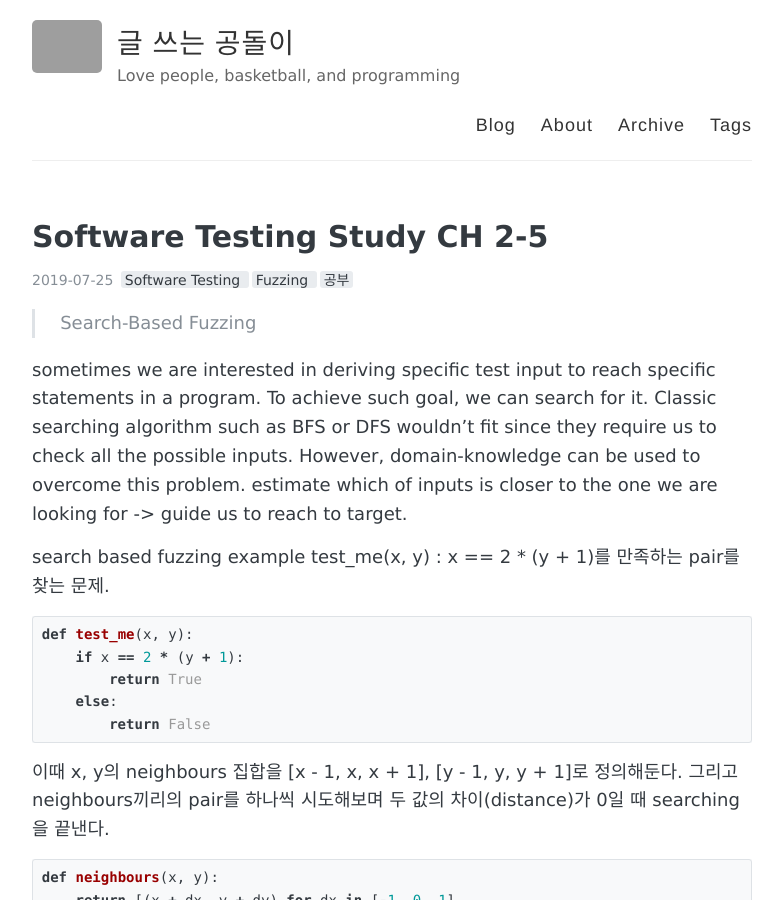
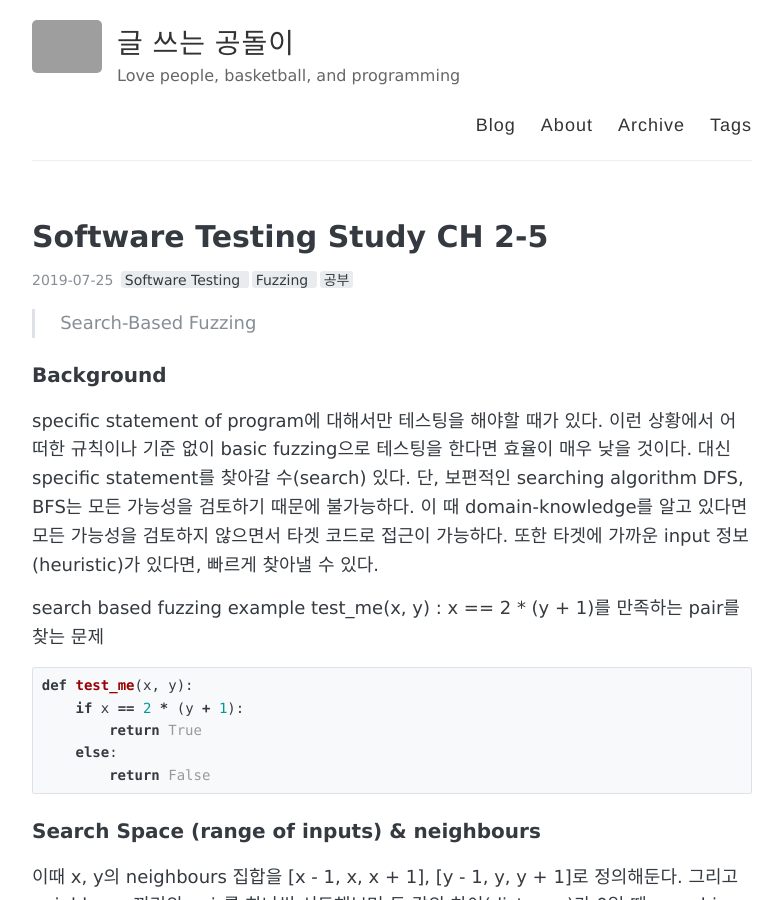
Before and after one commit to sihyungyou/sihyungyou.github.io, a Jekyll site: the page built from _posts/2019-07-25-fuzzingbook-ch2-5.md, in a window 1280 px wide and 900 px high. Shown: the whole window, without its empty margins (248-1031 px from the left). Built offline with Jekyll 4.4.1, drawn with Linux system fonts in a browser that asks for light colours; grey boxes are pictures that could not be loaded.

Commit message:
fixed 2-5

```diff
--- a/_posts/2019-07-25-fuzzingbook-ch2-5.md
+++ b/_posts/2019-07-25-fuzzingbook-ch2-5.md
@@ -7,9 +7,10 @@ comments: true
 
 > Search-Based Fuzzing
 
-sometimes we are interested in deriving specific test input to reach specific statements in a program. To achieve such goal, we can search for it. Classic searching algorithm such as BFS or DFS wouldn't fit since they require us to check all the possible inputs. However, domain-knowledge can be used to overcome this problem. estimate which of inputs is closer to the one we are looking for -> guide us to reach to target.
+### Background
+specific statement of program에 대해서만 테스팅을 해야할 때가 있다. 이런 상황에서 어떠한 규칙이나 기준 없이 basic fuzzing으로 테스팅을 한다면 효율이 매우 낮을 것이다. 대신 specific statement를 찾아갈 수(search) 있다. 단, 보편적인 searching algorithm DFS, BFS는 모든 가능성을 검토하기 때문에 불가능하다. 이 때 domain-knowledge를 알고 있다면 모든 가능성을 검토하지 않으면서 타겟 코드로 접근이 가능하다. 또한 타겟에 가까운 input 정보(heuristic)가 있다면, 빠르게 찾아낼 수 있다.
 
-search based fuzzing example test_me(x, y) : x == 2 * (y + 1)를 만족하는 pair를 찾는 문제.
+search based fuzzing example test_me(x, y) : x == 2 * (y + 1)를 만족하는 pair를 찾는 문제
 ~~~python
 def test_me(x, y):
     if x == 2 * (y + 1):
@@ -18,6 +19,7 @@ def test_me(x, y):
         return False
 ~~~
 
+### Search Space (range of inputs) & neighbours
 이때 x, y의 neighbours 집합을 [x - 1, x, x + 1], [y - 1, y, y + 1]로 정의해둔다. 그리고 neighbours끼리의 pair를 하나씩 시도해보며 두 값의 차이(distance)가 0일 때 searching을 끝낸다.
 ~~~python
 def neighbours(x, y):
@@ -47,6 +49,7 @@ def hillclimber():
                 fitness = new_fitness
                 break
 ~~~
+
 하지만 이 알고리즘으로 모든 조건에 대해 searching을 성공할 수 있는 것은 아니다. test_me2(x, y)를 보자
 ~~~python
 def test_me2_instrumented(x, y):
@@ -57,6 +60,7 @@ def test_me2_instrumented(x, y):
     else:
         return False
 ~~~
+
 이런 더 복잡한 조건을 hillclimbing 알고리즘으로 답을 찾으려 하면 반복이 끝나지 않을 수도 있다. neighbours 집합 내의 pair들이 모두 같거나 더 안좋은 fitness 값을 가질 수 있기 때문이다. 그 때 알고리즘이 머무는 점을 local optimum 이라고 하는데 여기서 벗어나기 위해서는 random restart를 하는 방법을 가장 쉽게 생각할 수 있다. hillclimbing 함수에서 fitness 값이 업데이트 되면 flag를 true로 바꾸고 매 반복에서 flag == false일 경우 restart를 해준다.
 
 지금까지는 x, y 값을 -1000 ~ 1000 범위의 작은 수로 제한시켰다. 이는 작은 수부터 시작해서 search하면 더 빨리 많은 테스트 케이스에 대해서 찾을 수 있기 때문이다. 하지만 찾으려는 답이 만약 search space와 완전히 다른곳에 있다면 어떨까. 작은 수로 시작한 hillclimber 알고리즘은 엄청나게 오래 걸릴 것이고 답을 찾을 가능성도 낮아질 것이다. 실제로 1000이 아니라 100000으로 범위를 확장하면 답을 찾는데 훨씬 많은 테스트케이스를 필요로 한다.
```
